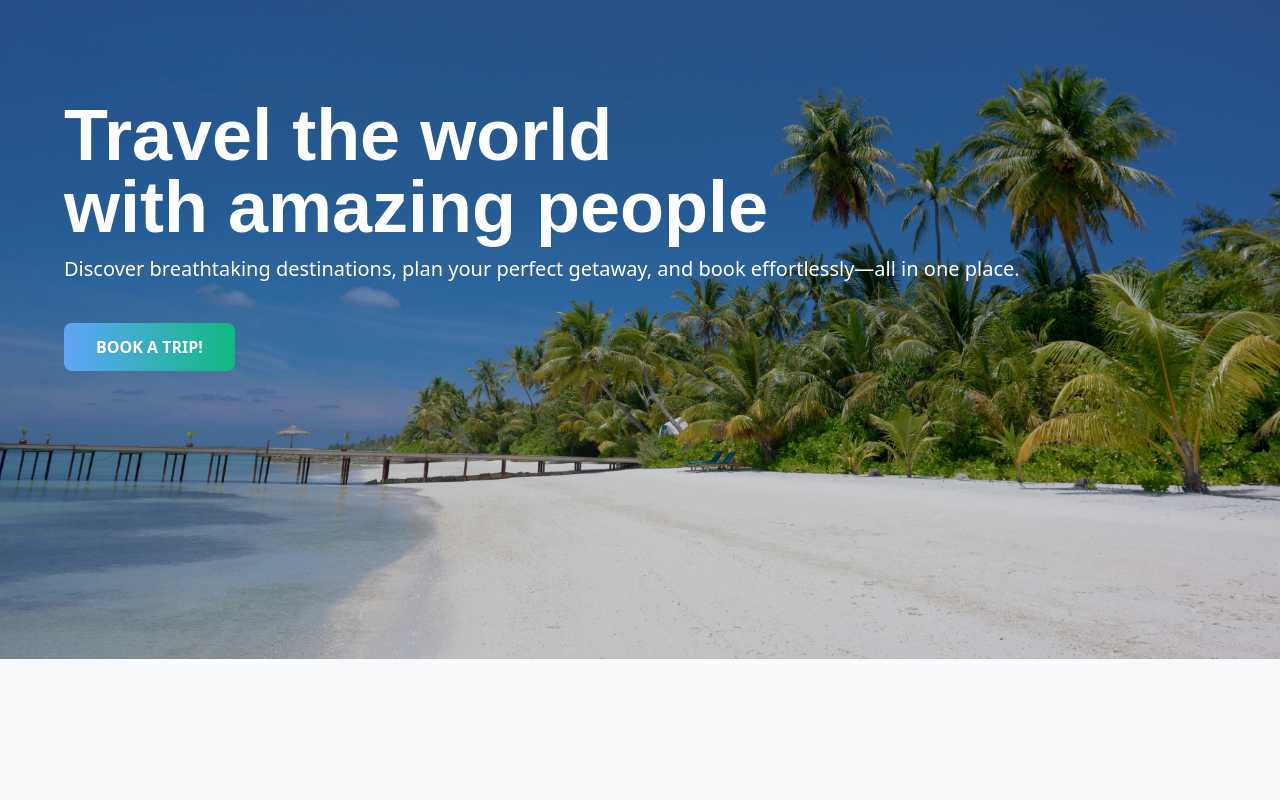
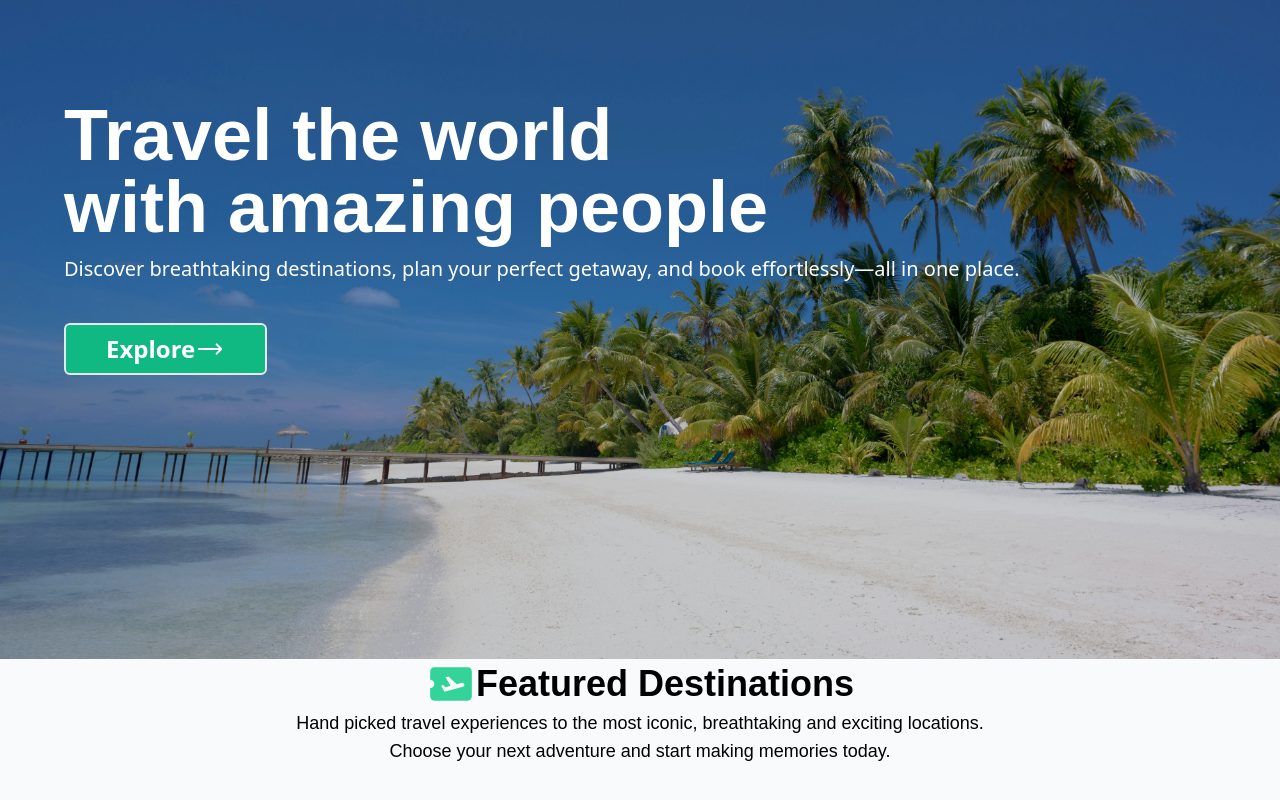
Before and after one commit to Joshuakibwage/travel-planner, a React (Vite) app: page / in a window 1280 px wide. Shown: the part 206-1006 px from the top of the page. Built offline with nearby package versions, Linux system fonts and the light colour scheme.

Commit message:
Add pages components

```diff
--- /dev/null
+++ b/src/components/Footer.jsx
@@ -0,0 +1,9 @@
+
+
+const Footer = () => {
+  return (
+    <div>Footer</div>
+  )
+}
+
+export default Footer
--- a/src/components/Navbar.jsx
+++ b/src/components/Navbar.jsx
@@ -24,7 +24,7 @@ const Navbar = () => {
         <div className="px-12 relative mx-auto text-base">
             <div className="flex justify-between items-center">
                 <div className="flex items-center shrink-0">
-                    <LuTreePalm className="text-emerald-400" size={30}/>
+                    <LuTreePalm className="text-emerald-400" size={40}/>
                     <div className="span tracking-tight text-3xl">
                         <b className="bg-gradient-to-r from-blue-400 to-emerald-600 text-transparent bg-clip-text font-circular-web">Nomadic</b>
                     </div>
--- /dev/null
+++ b/src/pages/About.jsx
@@ -0,0 +1,9 @@
+
+
+const About = () => {
+  return (
+    <div>About</div>
+  )
+}
+
+export default About
--- /dev/null
+++ b/src/pages/Activities.jsx
@@ -0,0 +1,9 @@
+
+
+const Activities = () => {
+  return (
+    <div>Activities</div>
+  )
+}
+
+export default Activities
--- /dev/null
+++ b/src/pages/ContactUs.jsx
@@ -0,0 +1,9 @@
+
+
+const ContactUs = () => {
+  return (
+    <div>ContactUs</div>
+  )
+}
+
+export default ContactUs
--- /dev/null
+++ b/src/pages/Destinations.jsx
@@ -0,0 +1,9 @@
+
+
+const Destinations = () => {
+  return (
+    <div>Destinations</div>
+  )
+}
+
+export default Destinations
--- a/src/pages/HomePage.jsx
+++ b/src/pages/HomePage.jsx
@@ -1,4 +1,6 @@
  import pic from "../assets/bg-hero2.jpg"
+ import { MdAirplaneTicket } from "react-icons/md";
+ import { HiArrowLongRight } from "react-icons/hi2";
 
 const HomePage = () => {
   return (
@@ -6,20 +8,33 @@ const HomePage = () => {
         <div className="w-full relative h-screen overflow-x-hidden ">
             <img className="w-full h-screen object-cover object-center" src={pic} alt="background image" />
             <div className="w-full h-screen absolute bg-black/20 top-0 left-0">
-              <div className="w-full absolute left-[5%] top-[30%] z-[10]">
+              <div className="w-3/4 absolute left-[5%] top-[30%] z-[10]">
                   <h1 className="
                 text-white font-semibold text-3xl sm:text-4xl md:text-5xl lg:text-7xl leading-normal font-general">Travel the world <br /> with amazing people</h1>
-                <p className="text-white my-3 md:text-xl">Discover breathtaking destinations, plan your perfect getaway, and book effortlessly—all in one place.</p>
+                <p className="text-white my-3 md:text-xl flex flex-wrap">Discover breathtaking destinations, plan your perfect getaway, and book effortlessly—all in one place.</p>
                 <div className=" mt-10 ">
-                  <button className="bg-gradient-to-r from-blue-400 to-emerald-500 hover:bg-gradient-to-r hover:from-emerald-800 hover:to-blue-800 px-8 py-3 rounded-lg text-white font-semibold ">BOOK A TRIP!</button>
+                  <button className="flex items-center text-white border-2 font-semibold px-10 py-2 rounded-md text-2xl bg-emerald-500 hover:bg-emerald-400 ">
+                    Explore
+                    <HiArrowLongRight size={30}/>
+                  </button>
+
                 </div>
               </div>
 
             </div>
         </div>
         <div className="w-full h-screen bg-slate-50">
-            <div className="w-3/4 h-screen">
-              <h2></h2>
+            <div className="w-[80%] mx-auto ">
+              <div className="w-full text-center top-20 font-robert-regular flex items-center justify-center">
+                <MdAirplaneTicket size={50} className="text-emerald-400"/>
+                <p className="text-4xl font-semibold">Featured Destinations</p>
+              </div>
+              <div className="w-full text-center">
+                <p className="text-lg font-robert-regular">Hand picked travel experiences to the most iconic, breathtaking and exciting locations. <br />Choose your next adventure and start making memories today. </p>
+              </div>
+            </div>
+            <div className="w-3/4 h-screen mx-auto">
+
             </div>
         </div>
 
```
